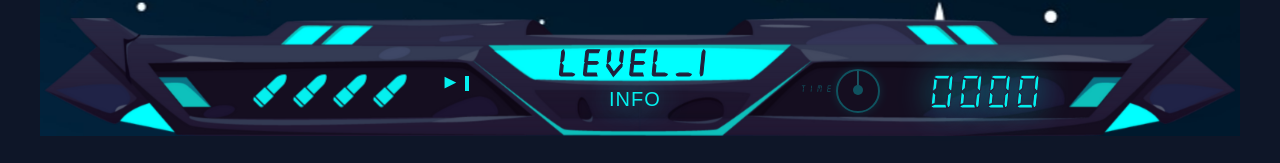
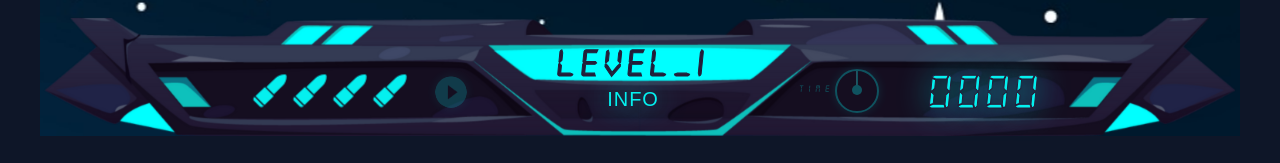
Before and after one commit to meljaszuk/SpaceTraveler-Game-in-React, a React (Create React App) app: page / in a window 1280 px wide. Shown: the part 510-673 px from the top of the page. Built offline with nearby package versions, Linux system fonts and the light colour scheme; a web font is replaced by a local one.

Commit message:
fix styling dependant on GameState

```diff
--- a/src/components/PauseButton/PauseButton.module.scss
+++ b/src/components/PauseButton/PauseButton.module.scss
@@ -2,41 +2,61 @@
 @import '../../_utils/variables.module.scss';
 
 
-.container {
+.icon {
   display: flex;
-  justify-content: center;
+  box-shadow: 0 0 10px rgba(4, 240, 239, 0.4);
+  border-radius: 50%;
+  width: 32px;
+  height: 32px;
+  cursor: pointer;
 }
 
-.info {
-  color: $aqua;
-  font-family: $font;
-  letter-spacing: 1px;
-  font-size: 20px;
-  padding-top: 5px;
-  cursor: pointer;
-  text-shadow: $game-standard-shadow;
-  transition: ease-in-out 0.3s;
+.play {
+  background-image: url($button-play-off);
+  background-repeat: no-repeat;
+  background-size: contain;
+  display: flex;
+  width: 32px;
+  height: 32px;
 
   &:hover {
-    color: white;
-    transform: scale(110%);
-    text-shadow: $game-standard-shadow;
-    text-shadow: $game-standard-shadow;
+    background-image: url($button-play-on);
+  }
+
+  &Hidden:hover {
+    background-image: url($button-play-off);
   }
 }
 
-.play {
-  font-family: Arial, Helvetica, sans-serif;
-  color: $aqua;
-  transform: rotate(-90deg);
-  padding-left: 10px;
-  font-size: 20px;
+.pause {
+  background-image: url($button-pause-off);
+  background-repeat: no-repeat;
+  background-size: contain;
+  display: flex;
+  width: 32px;
+  height: 32px;
+
+  &:hover {
+    background-image: url($button-pause-on);
+  }
+
+  &Hidden:hover {
+    background-image: url($button-pause-off);
+  }
 }
 
-.pause {
-  height: 15px;
-  width: 2px;
-  padding-right: 2px;
-  box-sizing: border-box;
-  background-color: $aqua;
+.lowerOpac {
+  cursor: default;
+  opacity: 0.2;
+  background-image: url($button-play-off);
+  background-repeat: no-repeat;
+  background-size: contain;
+  width: 32px;
+  height: 32px;
 }
+
+.hidden {
+  width: 32px;
+  height: 32px;
+  opacity: 0;
+}
--- a/src/components/PauseButton/PauseButton.tsx
+++ b/src/components/PauseButton/PauseButton.tsx
@@ -9,12 +9,24 @@ export const PauseButton: React.FC = () => {
     throw new Error('AppContext must be used within a ContextProvider');
   }
 
-  const { gameStatus } = context;
+  const { isPaused, setIsPaused, isPausedBtnVisible, gameStatus } = context;
+
+  const handlePause = () => {
+    if(isPausedBtnVisible) {
+      setIsPaused(!isPaused);
+      console.log('pause button used')
+    }
+  }
+
   return (
-    <div className={styles.container}>
-        <div className={styles.play}>&#9660;</div>
-        <div className={styles.pause}></div>
-        <div className={styles.pause}></div>
+    <div className={`${!isPausedBtnVisible ? styles.lowerOpac : ""} ${styles.icon} ${gameStatus === 'GameOver' ? styles.hidden : ""}`} onClick={handlePause}>
+      <div className=
+      {`
+      ${isPaused && isPausedBtnVisible ? styles.play : ""}
+      ${isPaused && !isPausedBtnVisible ? styles.playHidden : ""}
+      ${!isPaused && !isPausedBtnVisible ? styles.pauseHidden : ""}
+      ${!isPaused && isPausedBtnVisible ? styles.pause : ""}
+      `} />
     </div>
   );
 };
```
